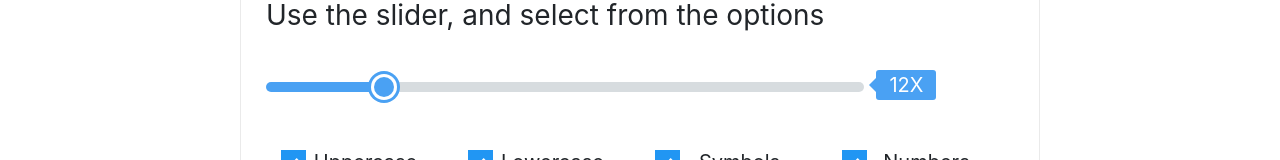
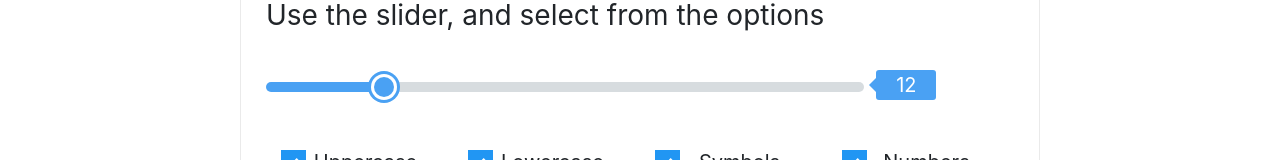
Before and after one commit to AigarsPeda/password-generator, a React app: page / in a window 1280 px wide. Shown: the part 380-540 px from the top of the page. Built offline with nearby package versions, Linux system fonts and the light colour scheme.

Commit message:
Update Slider.tsx

```diff
--- a/src/components/container/slider/Slider.tsx
+++ b/src/components/container/slider/Slider.tsx
@@ -53,7 +53,7 @@
           onChange={handleChange(max)}
           style={styleInput}
         />
-        <span className="range-slider-value">{progressValue}X</span>
+        <span className="range-slider-value">{progressValue}</span>
       </div>
     </div>
   );
```
